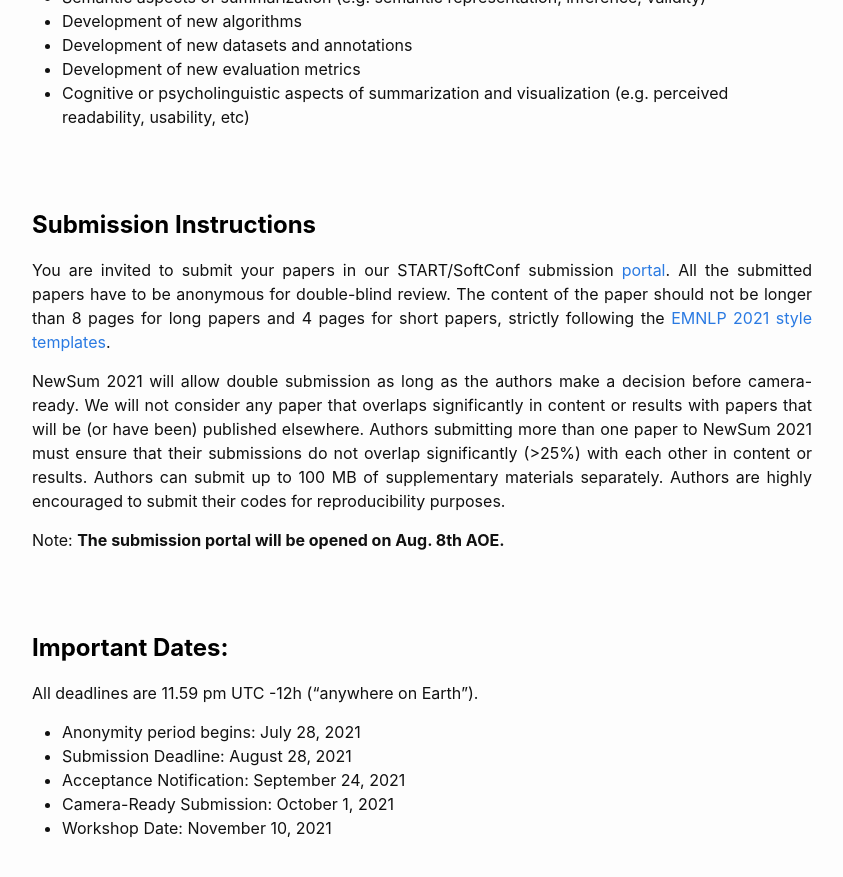
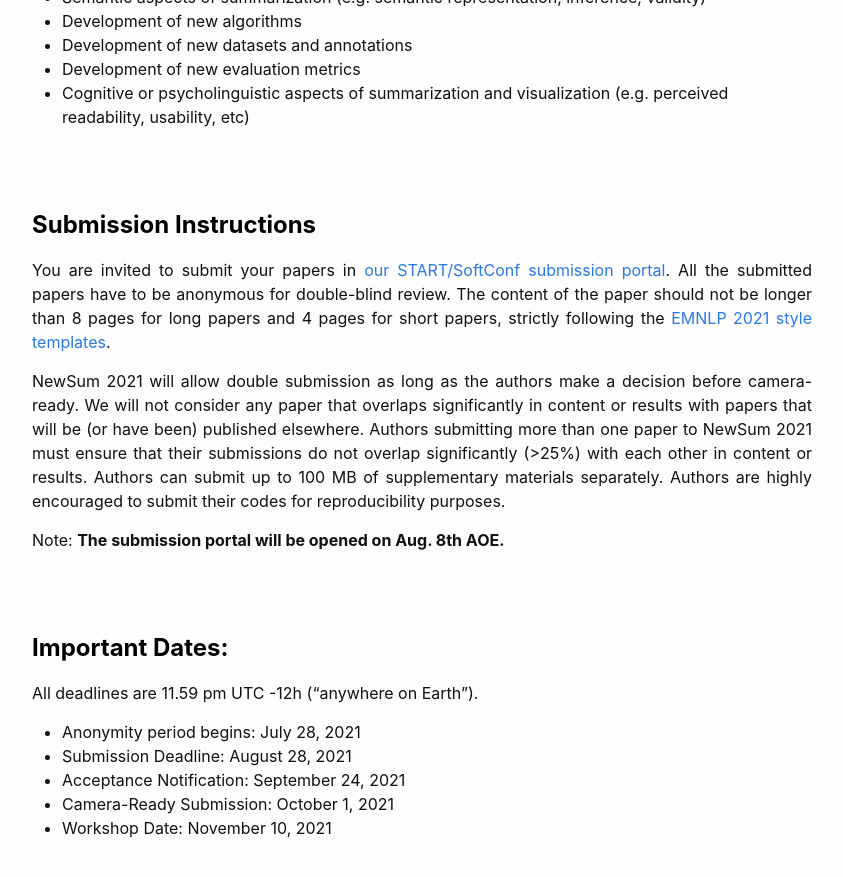
Before and after one commit to newsumm/newsumm.github.io, a Jekyll site: the page built from index.md, in a window 1280 px wide and 900 px high, scrolled down 1636 px. Shown: the top 877 px of the window, without its empty margins (218-1061 px from the left). Built offline with Jekyll 4.4.1, drawn with Linux system fonts in a browser that asks for light colours.

```diff
--- a/index.md
+++ b/index.md
@@ -57,7 +57,7 @@ A list of topics relevant to this workshop (but not limited to):
 <h2 class="blackpar_title">Submission Instructions</h2>
 
 
-You are invited to submit your papers in our START/SoftConf submission <a href='https://www.softconf.com/emnlp2021/Summarization/'>portal</a>. All the submitted papers have to be anonymous for double-blind review. The content of the paper should not be longer than 8 pages for long papers and 4 pages for short papers, strictly following the <a href='https://2021.emnlp.org/call-for-papers/style-and-formatting'>EMNLP 2021 style templates</a>.
+You are invited to submit your papers in <a href='https://www.softconf.com/emnlp2021/Summarization/'> our START/SoftConf submission portal</a>. All the submitted papers have to be anonymous for double-blind review. The content of the paper should not be longer than 8 pages for long papers and 4 pages for short papers, strictly following the <a href='https://2021.emnlp.org/call-for-papers/style-and-formatting'>EMNLP 2021 style templates</a>.
 
 
 NewSum 2021 will allow double submission as long as the authors make a decision before camera-ready. We will not consider any paper that overlaps significantly in content or results with papers that will be (or have been) published elsewhere. Authors submitting more than one paper to NewSum 2021 must ensure that their submissions do not overlap significantly (>25%) with each other in content or results. Authors can submit up to 100 MB of supplementary materials separately. Authors are highly encouraged to submit their codes for reproducibility purposes.
```
